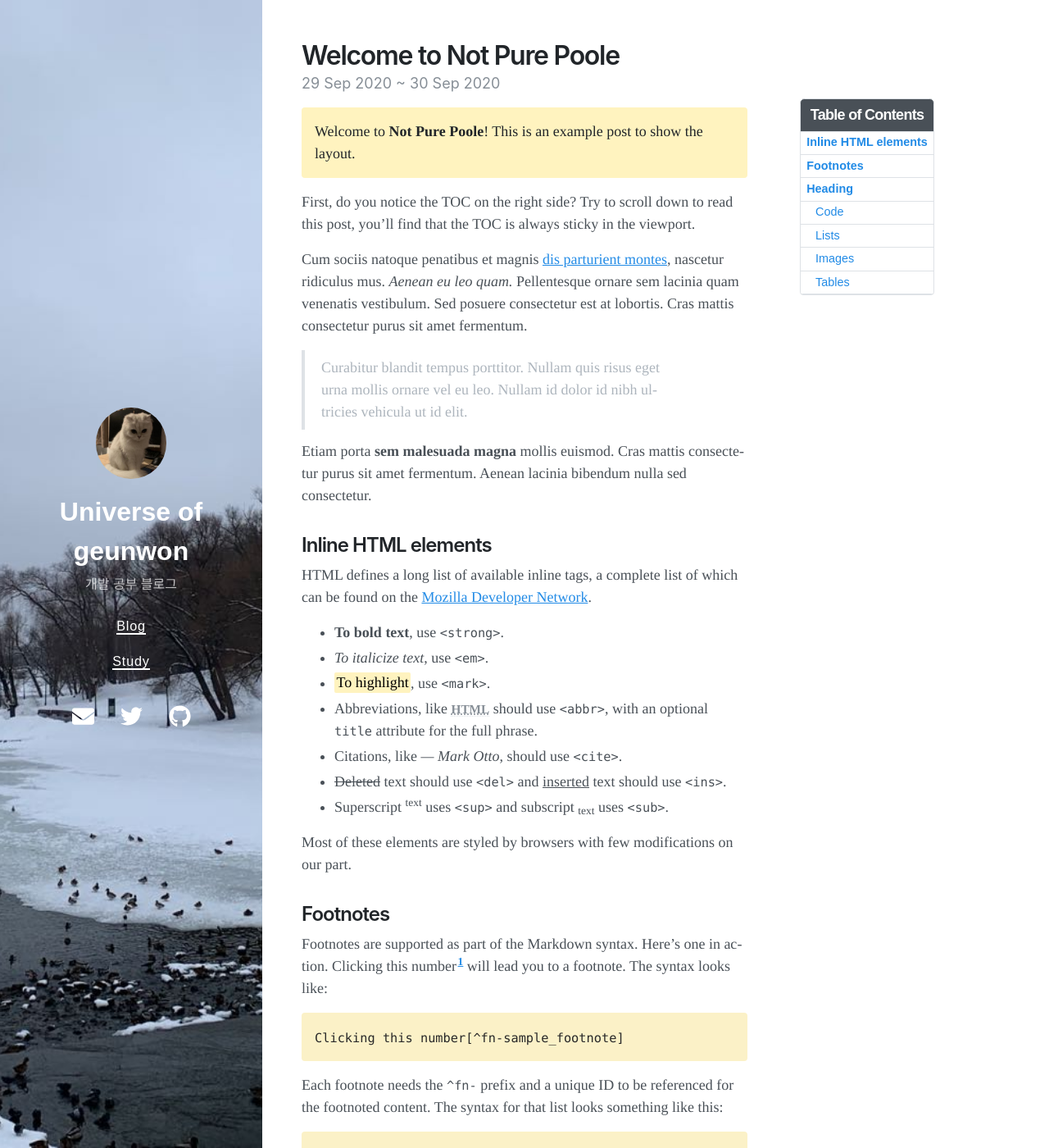
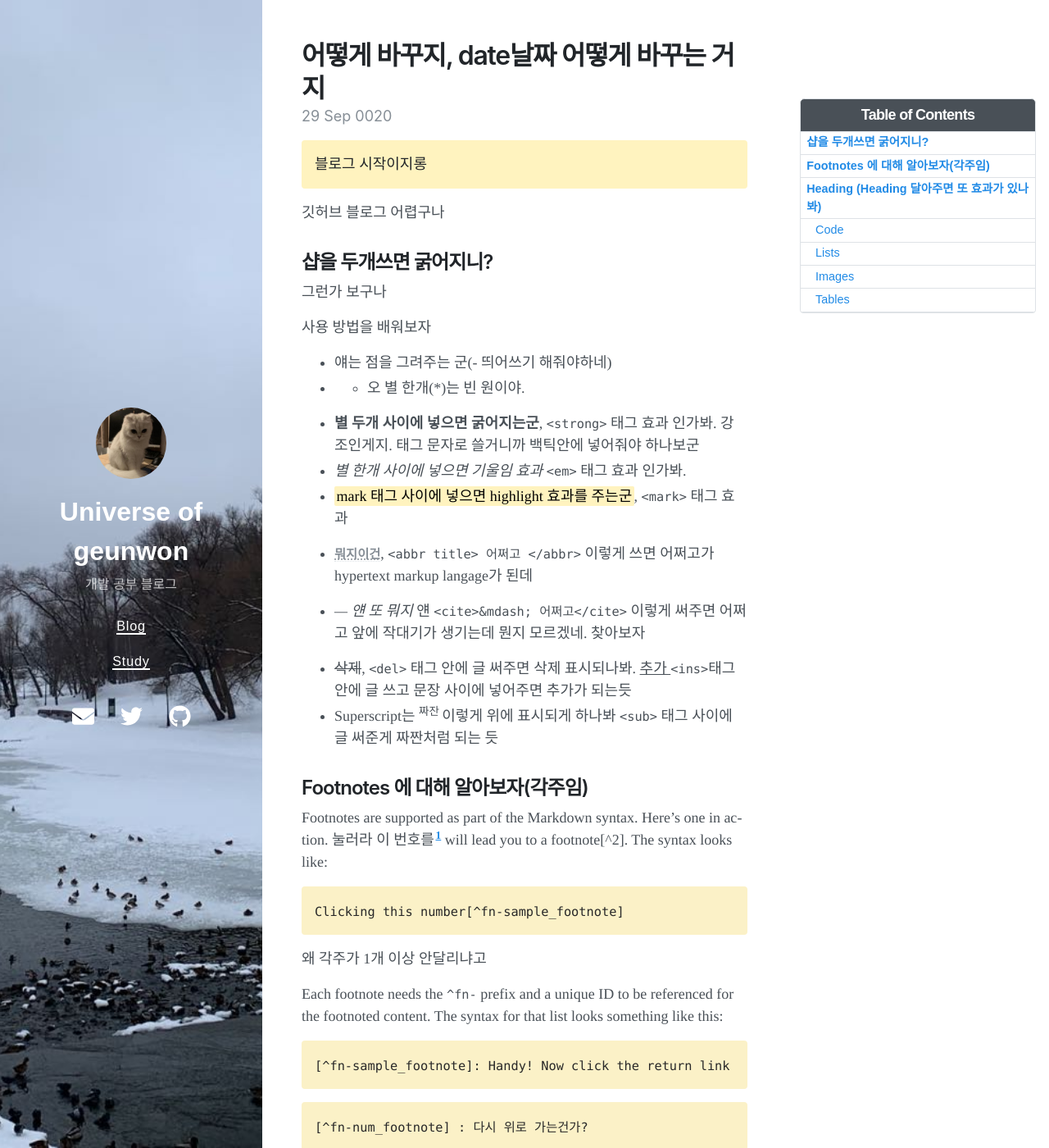
Before and after one commit to MAGEUNWON/MAGEUNWON.github.io, a Jekyll site: the page built from _posts/2020-09-29-welcome-to-not-pure-poole.md, in a window 1280 px wide and 1400 px high. Shown: the whole window at 82% size. Built offline with Jekyll 4.4.1, drawn with Linux system fonts in a browser that asks for light colours; nearby versions of some CDN libraries; some of the changed text lies outside the part shown.

Commit message:
post code 전까지 바꿈

```diff
--- a/_posts/2020-09-29-welcome-to-not-pure-poole.md
+++ b/_posts/2020-09-29-welcome-to-not-pure-poole.md
@@ -1,43 +1,74 @@
 ---
 layout: post
-title: Welcome to Not Pure Poole
-date: 2020-09-29 23:18 +0800
-last_modified_at: 2020-10-01 01:08:25 +0800
+title: 어떻게 바꾸지, date날짜 어떻게 바꾸는 거지
+date: 020-09-29 23:18 +0800
+# last_modified_at: 2020-10-01 01:08:25 +0800
 tags: [jekyll theme, jekyll, tutorial]
 toc:  true
 ---
-Welcome to **Not Pure Poole**! This is an example post to show the layout.
+<!-- Welcome to **Not Pure Poole**! This is an example post to show the layout. -->
+블로그 시작이지롱
 {: .message }
 
-First, do you notice the TOC on the right side? Try to scroll down to read this post, you'll find that the TOC is always sticky in the viewport.
+<!-- 2020-09-29 23:18 +0800 -->
+<!-- First, do you notice the TOC on the right side? Try to scroll down to read this post, you'll find that the TOC is always sticky in the viewport.
 
 Cum sociis natoque penatibus et magnis <a href="#">dis parturient montes</a>, nascetur ridiculus mus. *Aenean eu leo quam.* Pellentesque ornare sem lacinia quam venenatis vestibulum. Sed posuere consectetur est at lobortis. Cras mattis consectetur purus sit amet fermentum.
 
 > Curabitur blandit tempus porttitor. Nullam quis risus eget urna mollis ornare vel eu leo. Nullam id dolor id nibh ultricies vehicula ut id elit.
 
-Etiam porta **sem malesuada magna** mollis euismod. Cras mattis consectetur purus sit amet fermentum. Aenean lacinia bibendum nulla sed consectetur.
+Etiam porta **sem malesuada magna** mollis euismod. Cras mattis consectetur purus sit amet fermentum. Aenean lacinia bibendum nulla sed consectetur. -->
 
-## Inline HTML elements
+깃허브 블로그 어렵구나
 
-HTML defines a long list of available inline tags, a complete list of which can be found on the [Mozilla Developer Network](https://developer.mozilla.org/en-US/docs/Web/HTML/Element).
+<!-- ## Inline HTML elements -->
+## 샵을 두개쓰면 굵어지니?
+그런가 보구나
 
-- **To bold text**, use `<strong>`.
-- *To italicize text*, use `<em>`.
-- <mark>To highlight</mark>, use `<mark>`.
-- Abbreviations, like <abbr title="HyperText Markup Langage">HTML</abbr> should use `<abbr>`, with an optional `title` attribute for the full phrase.
-- Citations, like <cite>&mdash; Mark Otto</cite>, should use `<cite>`.
-- <del>Deleted</del> text should use `<del>` and <ins>inserted</ins> text should use `<ins>`.
-- Superscript <sup>text</sup> uses `<sup>` and subscript <sub>text</sub> uses `<sub>`.
+<!-- HTML defines a long list of available inline tags, a complete list of which can be found on the [Mozilla Developer Network](https://developer.mozilla.org/en-US/docs/Web/HTML/Element). -->
 
-Most of these elements are styled by browsers with few modifications on our part.
+사용 방법을 배워보자
 
-## Footnotes
+- 얘는 점을 그려주는 군(- 띄어쓰기 해줘야하네)
+- * 오 별 한개(*)는 빈 원이야.
+- **별 두개 사이에 넣으면 굵어지는군**, `<strong>` 태그 효과 인가봐. 강조인게지. 태그 문자로 쓸거니까 백틱안에 넣어줘야 하나보군
+<!-- - **To bold text**, use `<strong>`. -->
+- *별 한개 사이에 넣으면 기울임 효과* `<em>` 태그 효과 인가봐.
+<!-- - *To italicize text*, use `<em>`. -->
+- <mark>mark 태그 사이에 넣으면 highlight 효과를 주는군</mark>, `<mark>` 태그 효과
 
-Footnotes are supported as part of the Markdown syntax. Here's one in action. Clicking this number[^fn-sample_footnote] will lead you to a footnote. The syntax looks like:
+<!-- - <mark>To highlight</mark>, use `<mark>`. -->
+- <abbr title = "HyperText Markup Langage">뭐지이건</abbr>, `<abbr title> 어쩌고 </abbr>` 이렇게 쓰면 어쩌고가 hypertext markup langage가 된데
+
+<!-- - Abbreviations, like <abbr title="HyperText Markup Langage">HTML</abbr> should use `<abbr>`, with an optional `title` attribute for the full phrase. -->
+
+- <cite>&mdash; 얜 또 뭐지</cite> 얜 `<cite>&mdash; 어쩌고</cite>` 이렇게 써주면 어쩌고 앞에 작대기가 생기는데 뭔지 모르겠네. 찾아보자
+
+<!-- - Citations, like <cite>&mdash; Mark Otto</cite>, should use `<cite>`. -->
+- <del>삭제</del>, `<del>` 태그 안에 글 써주면 삭제 표시되나봐. <ins> 추가 </ins> `<ins>`태그 안에 글 쓰고 문장 사이에 넣어주면 추가가 되는듯
+<!-- - <del>Deleted</del> text should use `<del>` and <ins>inserted</ins> text should use `<ins>`. -->
+- Superscript는 <sup> 짜잔 </sup> 이렇게 위에 표시되게 하나봐 `<sub>` 태그 사이에 글 써준게 짜짠처럼 되는 듯
+<!-- - Superscript <sup>text</sup> uses `<sup>` and subscript <sub>text</sub> uses `<sub>`. -->
+
+<!-- Most of these elements are styled by browsers with few modifications on our part. -->
+
+## Footnotes 에 대해 알아보자(각주임)
+
+Footnotes are supported as part of the Markdown syntax. Here's one in action. 눌러라 이 번호를[^fn-sample_footnote] will lead you to a footnote[^2]. The syntax looks like:
+
 
 {% highlight text %}
 Clicking this number[^fn-sample_footnote]
 {% endhighlight %}
+
+왜 각주가 1개 이상 안달리냐고
+
+<!-- <sup>[2](#footnote_2)</sup> -->
+
+<!-- {% highlight text %}
+뭔지 모르겠네[^fn-ex_footnote]
+{% endhighlight %} -->
+
 
 Each footnote needs the `^fn-` prefix and a unique ID to be referenced for the footnoted content. The syntax for that list looks something like this:
 
@@ -45,11 +76,17 @@ Each footnote needs the `^fn-` prefix and a unique ID to be referenced for the f
 [^fn-sample_footnote]: Handy! Now click the return link to go back.
 {% endhighlight %}
 
+{% highlight text %}
+[^fn-num_footnote] : 다시 위로 가는건가?
+{% endhighlight %}
+
 You can place the footnoted content wherever you like. Markdown parsers should properly place it at the bottom of the post.
 
-## Heading
+## Heading (Heading 달아주면 또 효과가 있나봐)
 
-Vivamus sagittis lacus vel augue rutrum faucibus dolor auctor. Duis mollis, est non commodo luctus, nisi erat porttitor ligula, eget lacinia odio sem nec elit. Morbi leo risus, porta ac consectetur ac, vestibulum at eros.
+<!-- Vivamus sagittis lacus vel augue rutrum faucibus dolor auctor. Duis mollis, est non commodo luctus, nisi erat porttitor ligula, eget lacinia odio sem nec elit. Morbi leo risus, porta ac consectetur ac, vestibulum at eros. -->
+얄리얄리얄라셩 얄라리얄라
+코드 부터는 다음에 하자
 
 ### Code
 
@@ -167,3 +204,7 @@ Nullam id dolor id nibh ultricies vehicula ut id elit. Sed posuere consectetur e
 Want to see something else added? <a href="https://github.com/vszhub/not-pure-poole/issues/new">Open an issue.</a>
 
 [^fn-sample_footnote]: Handy! Now click the return link to go back.
+<!-- [^fn-ex_footnote] : 다시 위로 가는건가? -->
+<!-- <a name = "footnoet_2">2</a>: 두 번째 주석 -->
+[^1]: 첫번째 주석
+<!-- [^2] : 두번 째 주석 -->
```
Also changed, not shown: IMG_2593.jpg (added), IMG_2594.jpg (added).
